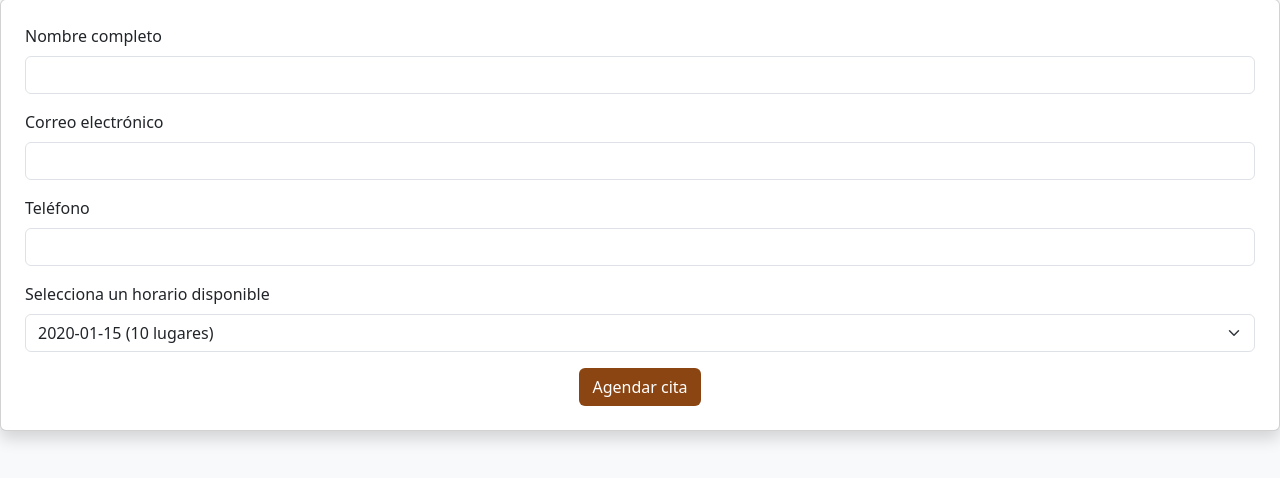
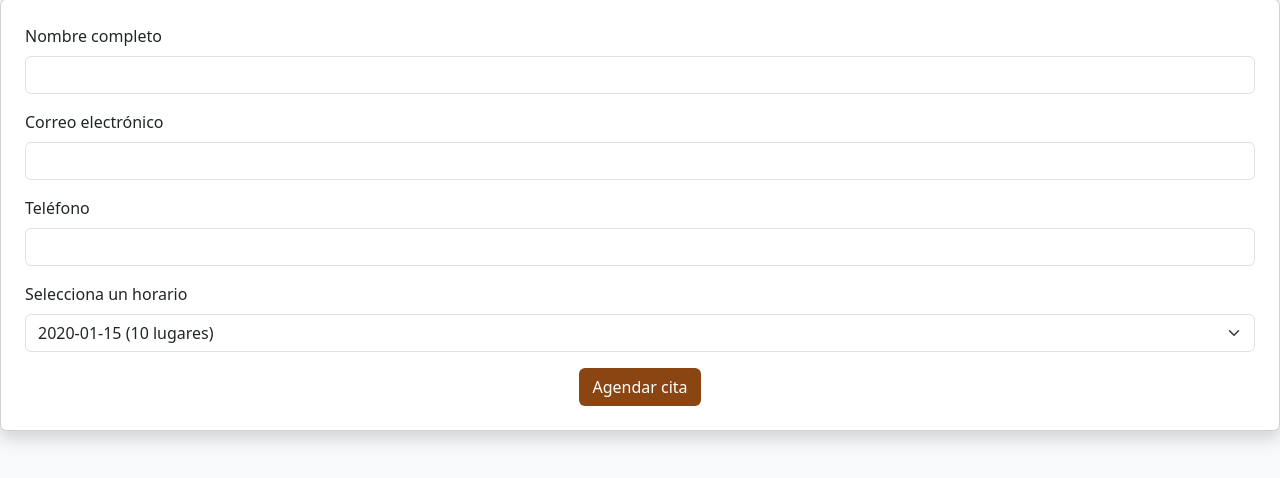
Before and after one commit to EmbryoPass/EmbryoPass, a Python web app: template templates/agendar.html in a window 1280 px wide. Shown: the part 221-699 px from the top of the page. Run offline with Jinja, Linux system fonts and the light colour scheme; the template is opened without the code that fills it: most values are stand-ins (such as "Sample title", 1, 10 or a date in 2020).

Commit message:
Update agendar.html

```diff
--- a/templates/agendar.html
+++ b/templates/agendar.html
@@ -80,12 +80,18 @@
     <input type="text" class="form-control" id="telefono" name="telefono" required>
   </div>
   <div class="mb-3">
-    <label for="horario" class="form-label">Selecciona un horario disponible</label>
-    <select class="form-select" id="horario" name="horario" required>
-      {% for id, fecha_hora, disponibles in horarios %}
-           <option value="{{ id }}">{{ fecha_hora }} ({{ disponibles }} lugares)</option>
-      {% endfor %}
-    </select>
+    <label for="horario" class="form-label">Selecciona un horario</label>
+    {% if horarios %}
+  <select class="form-select" id="horario" name="horario" required>
+    {% for id, fecha_hora, disponibles in horarios %}
+         <option value="{{ id }}">{{ fecha_hora }} ({{ disponibles }} lugares)</option>
+    {% endfor %}
+  </select>
+{% else %}
+  <div class="alert alert-warning text-center" role="alert">
+    Por el momento no hay ningún horario disponible.
+  </div>
+{% endif %}
   </div>
   <div class="text-center">
     <button type="submit" id="agendarBtn" class="btn" style="background-color: #8B4513; color: white;">Agendar cita</button>
```
